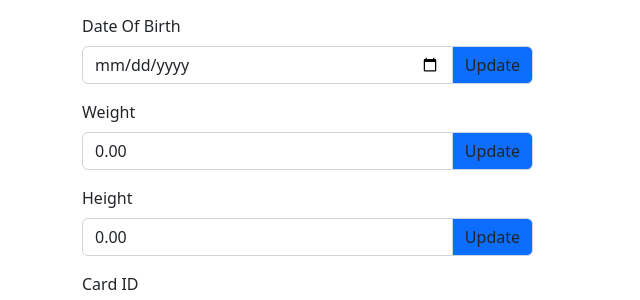
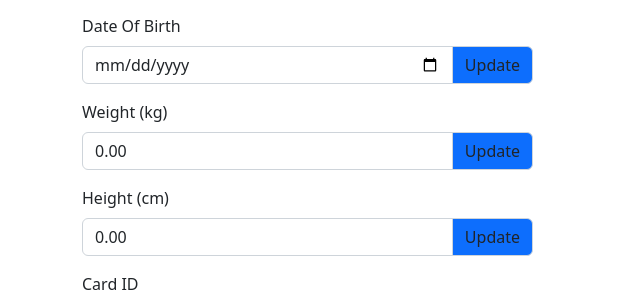
Before and after one commit to JohnChung2002/Smart-Secure-System, a Flask app: page /profile in a window 1280 px wide. Shown: the part 184-484 px from the top of the page, without its empty margins (0-640 px from the left). Run offline with Flask 3, Linux system fonts and the light colour scheme; the visitor is signed in with stand-in values (Sample User, id 1); some libraries are stand-ins or nearby versions.

Commit message:
Update profile.html

```diff
--- a/templates/profile.html
+++ b/templates/profile.html
@@ -29,7 +29,7 @@
     </div>
     <div class="row">
         <div class="col-md-5">
-            <label for="weight" class="form-label col-md-8">Weight</label>
+            <label for="weight" class="form-label col-md-8">Weight (kg)</label>
             <span id="weight-alert" class="d-none"></span>
             <div class="input-group mb-3 col-md">
                 <input type="text" class="form-control" id="weight" name="weight" value="{{ user['weight'] }}">
@@ -39,7 +39,7 @@
     </div>
     <div class="row">
         <div class="col-md-5">
-            <label for="height" class="form-label col-md-8">Height</label>
+            <label for="height" class="form-label col-md-8">Height (cm)</label>
             <span id="height-alert" class="d-none"></span>
             <div class="input-group mb-3 col-md">
                 <input type="text" class="form-control" id="height" name="height" value="{{ user['height'] }}">
```
